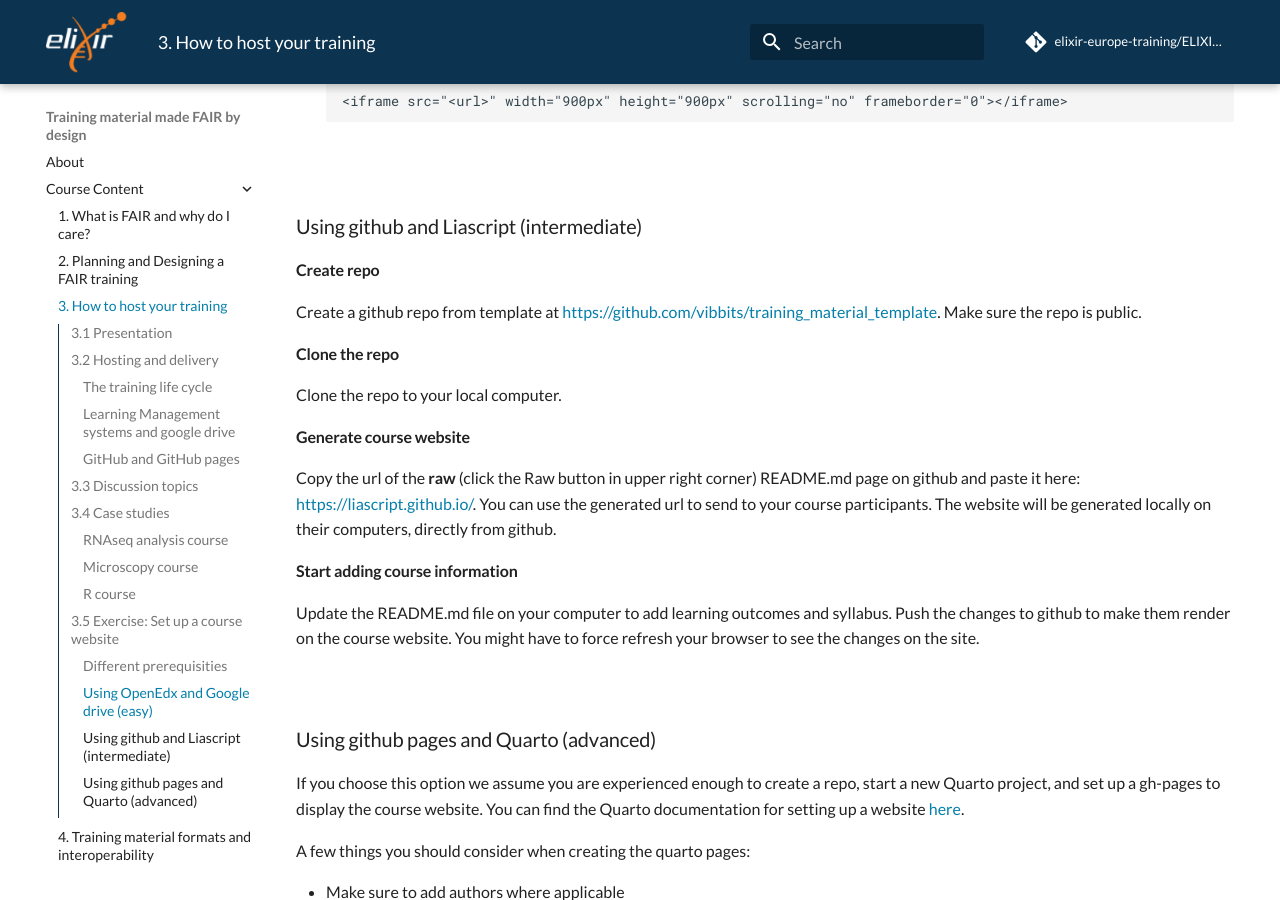
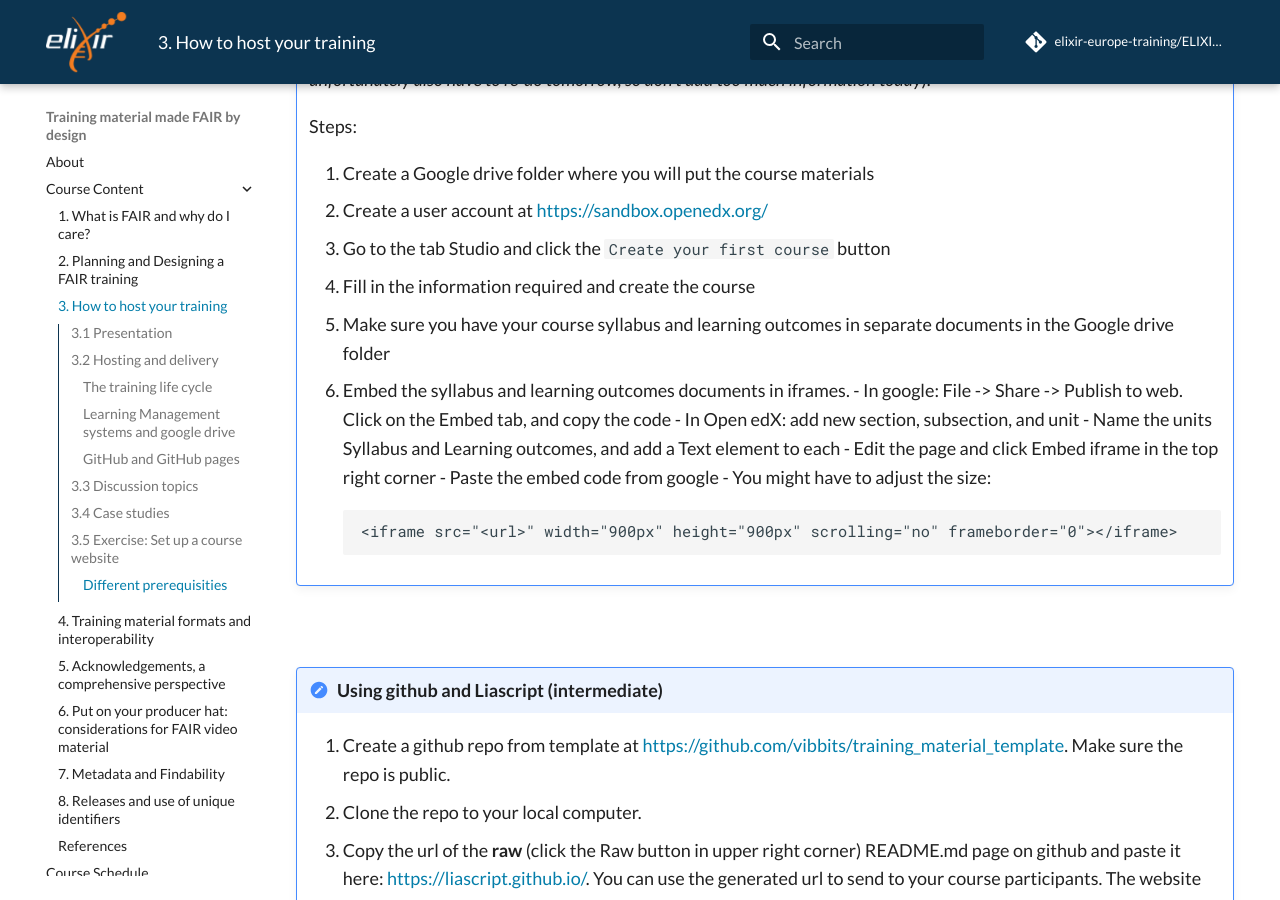
Before and after one commit to elixir-europe-training/ELIXIR-TrP-FAIR-Material-By-Design, an MkDocs documentation site: the page built from docs/chapters/chapter_03.md, in a window 1280 px wide and 900 px high, scrolled down 4168 px. Built offline with MkDocs 1.6.1 and Material for MkDocs 9.7.7, drawn with Linux system fonts in a browser that asks for light colours; comment, search, counter and statistics services are not loaded.

Commit message:
prettified session 3

````diff
--- a/docs/chapters/chapter_03.md
+++ b/docs/chapters/chapter_03.md
@@ -93,53 +95,46 @@
 </div>
 <br>
 
-### Using OpenEdx and Google drive (easy)
+!!! note "Using OpenEdx and Google drive (easy)"
 
-Your organization might have their own LMS set up for you to use, but here we will just try the process out by using the Open edX sandbox, which is designed for testing out setting up your own courses. You will not be able to use this for your real courses, as the data is deleted every day (*which also means whatever you put in here today you will unfortunately also have to re-do tomorrow, so don't add too much information today*).
+    Your organization might have their own LMS set up for you to use, but here we will just try the process out by using the Open edX sandbox, which is designed for testing out setting up your own courses. You will not be able to use this for your real courses, as the data is deleted every day (*which also means whatever you put in here today you will unfortunately also have to re-do tomorrow, so don't add too much information today*).
 
-Steps:
+    Steps:
 
-1. Create a Google drive folder where you will put the course materials
-2. Create a user account at [https://sandbox.openedx.org/]()
-3. Go to the tab Studio and click the `Create your first course` button
-4. Fill in the information required and create the course
-5. Make sure you have your course syllabus and learning outcomes in separate documents in the Google drive folder
-6. Embed the syllabus and learning outcomes documents in iframes.
-   - In google: File -> Share -> Publish to web. Click on the Embed tab, and copy the code
-   - In Open edX: add new section, subsection, and unit
-   - Name the units Syllabus and Learning outcomes, and add a Text element to each
-   - Edit the page and click Embed iframe in the top right corner
-   - Paste the embed code from google
-   - You might have to adjust the size:
-   ```
-   <iframe src="<url>" width="900px" height="900px" scrolling="no" frameborder="0"></iframe>
-   ```
+    1. Create a Google drive folder where you will put the course materials
+    2. Create a user account at [https://sandbox.openedx.org/]()
+    3. Go to the tab Studio and click the `Create your first course` button
+    4. Fill in the information required and create the course
+    5. Make sure you have your course syllabus and learning outcomes in separate documents in the Google drive folder
+    6. Embed the syllabus and learning outcomes documents in iframes.
+    - In google: File -> Share -> Publish to web. Click on the Embed tab, and copy the code
+    - In Open edX: add new section, subsection, and unit
+    - Name the units Syllabus and Learning outcomes, and add a Text element to each
+    - Edit the page and click Embed iframe in the top right corner
+    - Paste the embed code from google
+    - You might have to adjust the size:
+    ```
+    <iframe src="<url>" width="900px" height="900px" scrolling="no" frameborder="0"></iframe>
+    ```
 
 <br>
 
-### Using github and Liascript (intermediate)
+!!! note "Using github and Liascript (intermediate)"
 
-#### Create repo
-Create a github repo from template at [https://github.com/vibbits/training_material_template](https://github.com/vibbits/training_material_template). Make sure the repo is public.
-
-#### Clone the repo
-Clone the repo to your local computer.
-
-#### Generate course website
-Copy the url of the **raw** (click the Raw button in upper right corner) README.md page on github and paste it here: [https://liascript.github.io/](https://liascript.github.io/). You can use the generated url to send to your course participants. The website will be generated locally on their computers, directly from github.
-
-#### Start adding course information
-Update the README.md file on your computer to add learning outcomes and syllabus. Push the changes to github to make them render on the course website. You might have to force refresh your browser to see the changes on the site.
+    1. Create a github repo from template at [https://github.com/vibbits/training_material_template](https://github.com/vibbits/training_material_template). Make sure the repo is public.
+    2. Clone the repo to your local computer.
+    3. Copy the url of the **raw** (click the Raw button in upper right corner) README.md page on github and paste it here: [https://liascript.github.io/](https://liascript.github.io/). You can use the generated url to send to your course participants. The website will be generated locally on their computers, directly from github.
+    4. Update the README.md file on your computer to add learning outcomes and syllabus. Push the changes to github to make them render on the course website. You might have to force refresh your browser to see the changes on the site.
 
 <br>
 
-### Using github pages and Quarto (advanced)
+!!! note "Using github pages and Quarto (advanced)"
 
-If you choose this option we assume you are experienced enough to create a repo, start a new Quarto project, and set up a gh-pages to display the course website. You can find the Quarto documentation for setting up a website [here](https://quarto.org/docs/websites/).
+    If you choose this option we assume you are experienced enough to create a repo, start a new Quarto project, and set up a gh-pages to display the course website. You can find the Quarto documentation for setting up a website [here](https://quarto.org/docs/websites/).
 
-A few things you should consider when creating the quarto pages:
+    A few things you should consider when creating the quarto pages:
 
-- Make sure to add authors where applicable
-- Add a page with your Learning outcomes and course syllabus
+    - Make sure to add authors where applicable
+    - Add a page with your Learning outcomes and course syllabus
 
-You can use the Liascript template from the previous option as inspiration.
+    You can use the Liascript template from the previous option as inspiration.
````
Also changed, not shown: other parts of docs/chapters/chapter_03.md (+15 -13 lines).
